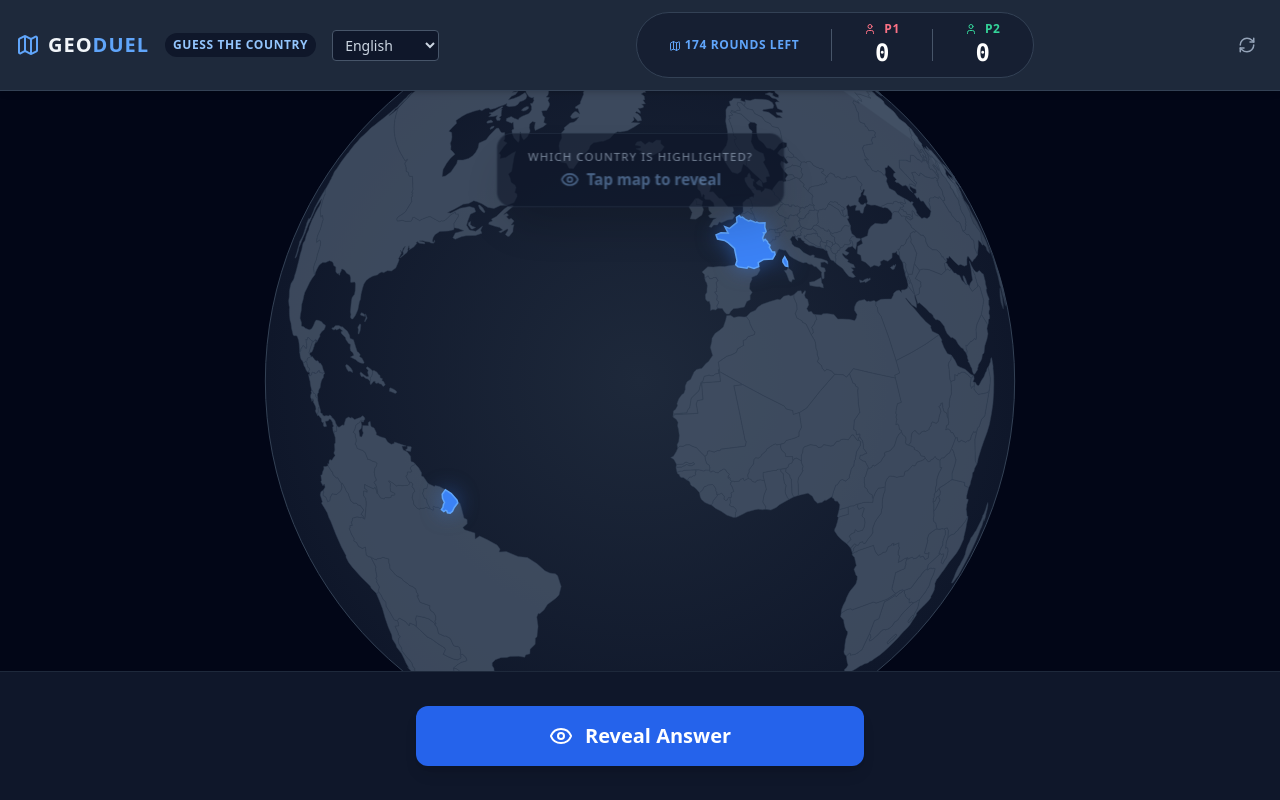
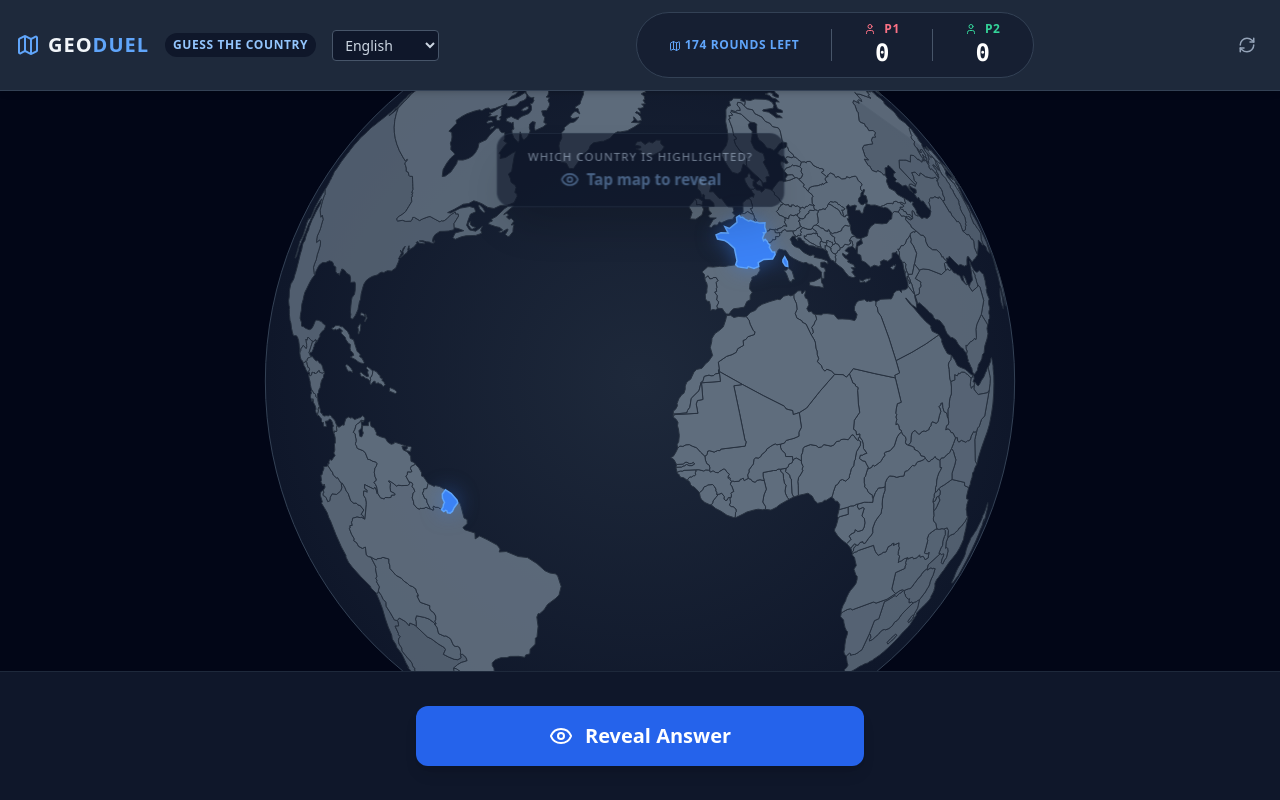
Before and after one commit to bfab/geo-guessr-duel, a React app: page / in a window 1280 px wide. Both pictures are taken after a click on the button "Guess the Country". Built offline with nearby package versions, Linux system fonts and the light colour scheme.

Commit message:
Change some colours.

```diff
--- a/index.jsx
+++ b/index.jsx
@@ -182,6 +182,13 @@ export default function GeoGuesserDuel() {
     targetRotLon: 0, targetRotLat: 0, targetScale: 0.8,
     startTime: 0, duration: 1500, active: false
   });
+
+    // --- STYLING CONSTANTS ---
+  const targetFill = '#3b82f6'; // Custom Brighter Gray/Blue
+  const targetStroke = '#60a5fa'; // Custom Darker/More visible border
+  const nonTargetFill = '#5f6d7d'; // Custom Brighter Gray/Blue
+  const nonTargetStroke = '#27313f'; // Custom Darker/More visible border
+  const nonTargetStrokeWidth = 1.0; // Increased stroke width
 
   // --- LANGUAGE DETECTION UTILITY ---
   function getInitialLanguage() {
@@ -571,18 +578,23 @@ export default function GeoGuesserDuel() {
             {/* COUNTRIES */}
             {renderedPaths.map((country) => {
               const isTarget = targetCountry && country.id === targetCountry.id;
+
               // Dim countries further back for 3D effect
+              // Depth ranges from -1 (far back) to 1 (center front)
               const depthOpacity = 0.3 + (country.z + 1) * 0.4;
+
+              // Increase minimum opacity to 0.5 for better visibility/saturation
+              const opacityValue = isTarget ? 1 : Math.max(0.5, Math.min(1, depthOpacity));
 
               return (
                 <path
                   key={country.id}
                   d={country.d}
-                  fill={isTarget ? '#3b82f6' : '#475569'}
-                  stroke={isTarget ? '#60a5fa' : '#334155'}
-                  strokeWidth={isTarget ? 1.5 : 0.5}
+                  fill={isTarget ? targetFill : nonTargetFill}
+                  stroke={isTarget ? targetStroke : nonTargetStroke}
+                  strokeWidth={isTarget ? 1.5 : nonTargetStrokeWidth}
                   style={{
-                    opacity: isTarget ? 1 : Math.max(0.1, Math.min(0.8, depthOpacity)), // Depth fog
+                    opacity: opacityValue, // New opacity logic
                     transition: 'fill 0.3s'
                   }}
                   className={isTarget ? 'drop-shadow-[0_0_10px_rgba(59,130,246,0.5)]' : ''}
```
